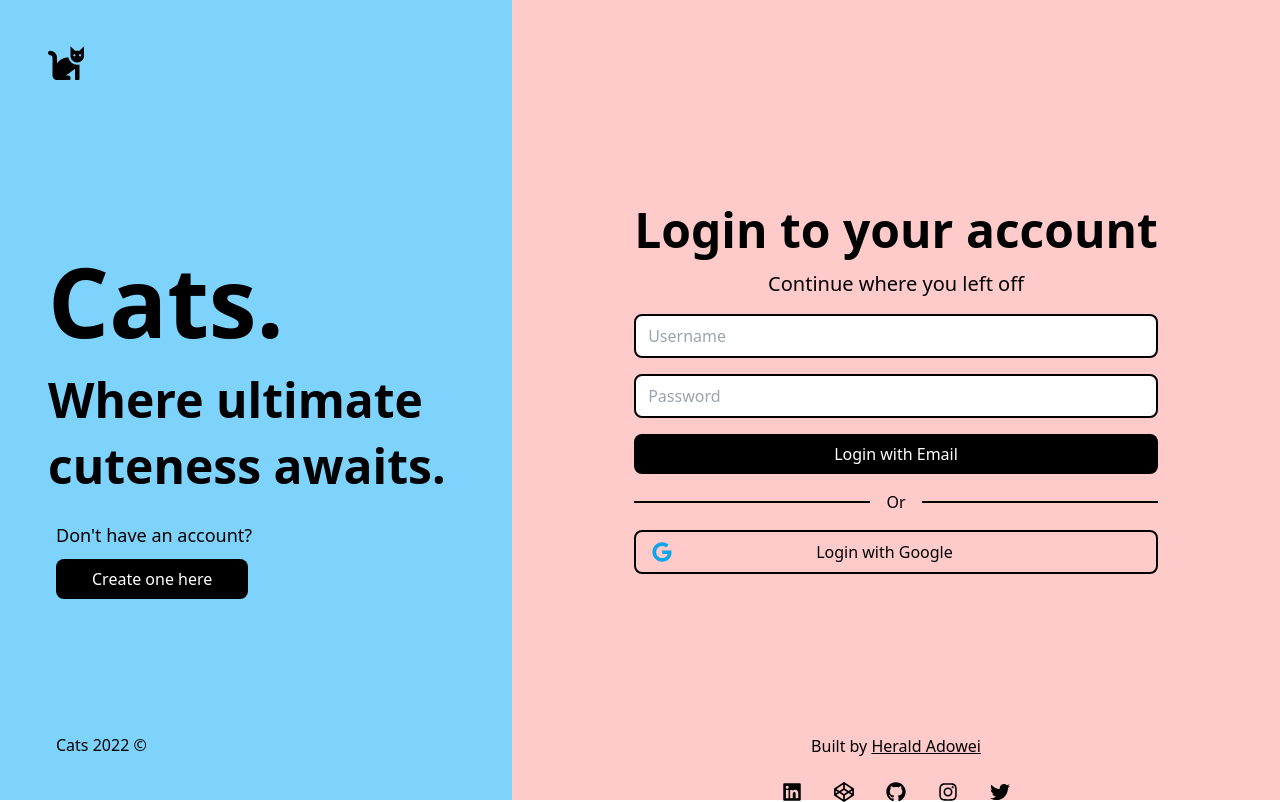
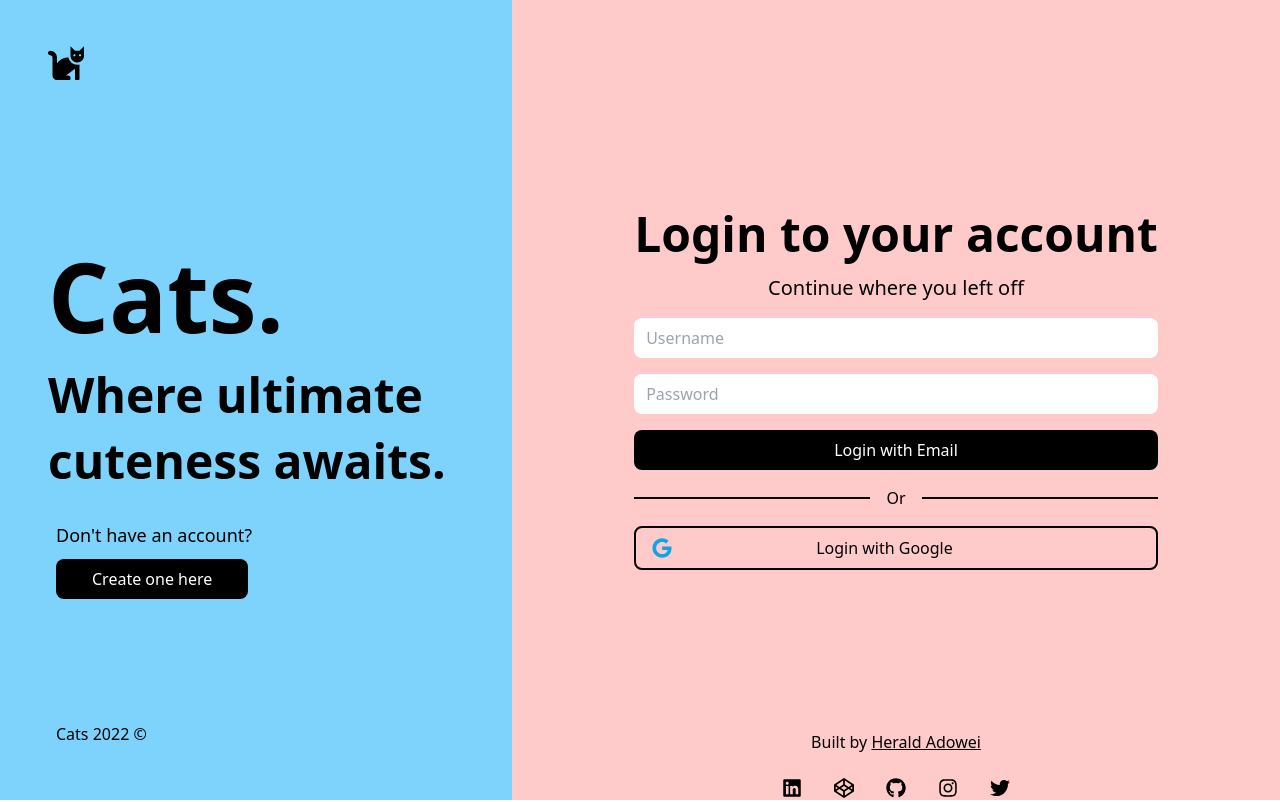
Before and after one commit to RadZ3000/login-template, a Next.js app: page / in a window 1280 px wide. Built offline with nearby package versions, Linux system fonts and the light colour scheme.

Commit message:
Update index.tsx

```diff
--- a/pages/index.tsx
+++ b/pages/index.tsx
@@ -13,14 +13,14 @@ const Home: NextPage = () => {
   return (
     <div className="flex flex-column justify-center h-screen min-w-full">
 
-      <div className="bg-sky-300 grid justify-center gap-y-28 px-12 w-2/5">
+      <div className="bg-sky-300 grid justify-center gap-y-24 px-12 w-2/5">
         <a href="#" className="flex mt-5 pt-6 max-w-fit">
           <FaCat className="flex justify-center lg:text-2xl xl:text-4xl" />
         </a>
         <div className="grid">
           <div>
-            <h1 className="lg:text-3xl xl:text-8xl xl:leading-snug font-extrabold">Cats.</h1>
-            <h1 className="lg:text-3xl xl:text-5xl xl:leading-snug font-extrabold">Where ultimate cuteness awaits.</h1>
+            <h1 className="lg:text-4xl xl:text-8xl xl:leading-snug font-extrabold">Cats.</h1>
+            <h1 className="lg:text-2xl xl:text-5xl xl:leading-snug font-extrabold">Where ultimate cuteness awaits.</h1>
           </div>
           <div className="px-2">
             <p className="text-lg">Don't have an account?</p>
@@ -35,8 +35,8 @@ const Home: NextPage = () => {
       <div className="grid gap-y-4 justify-center content-center text-center bg-red-200 w-3/5">
         <h1 className="text-4xl md:text-5xl font-bold mt-52">Login to your account</h1>
         <h3 className="text-md md:text-xl">Continue where you left off</h3>
-        <input type="text" placeholder="Username" className="flex border-2 border-black rounded-lg px-3 py-2" />
-        <input type="text" placeholder="Password" className="flex border-2 border-black rounded-lg px-3 py-2" />
+        <input type="text" placeholder="Username" className="flex border-1 border-black rounded-lg px-3 py-2" />
+        <input type="text" placeholder="Password" className="flex border-1 border-black rounded-lg px-3 py-2" />
         <button className="bg-black text-white py-2 rounded-lg">Login with Email</button>
         <div className="flex justify-center items-center">
           <span className="w-full border border-black"></span>
```
